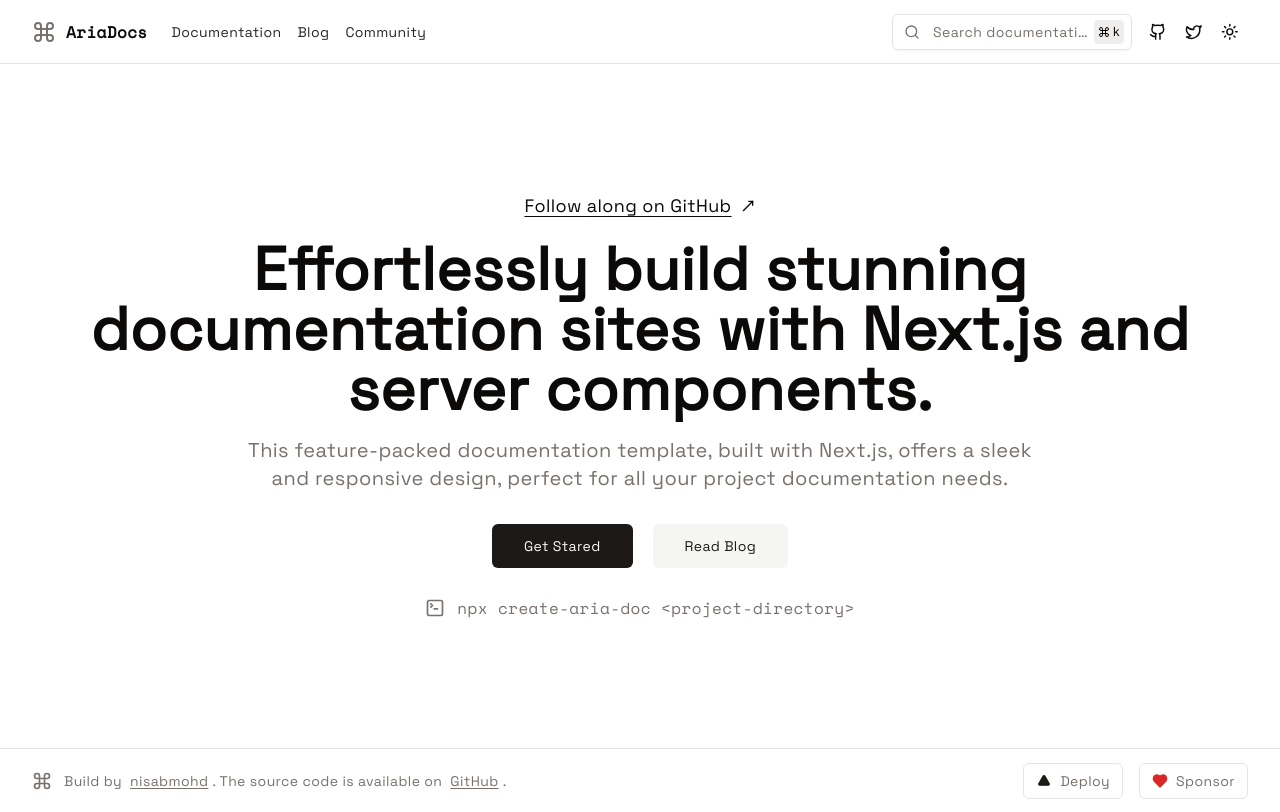
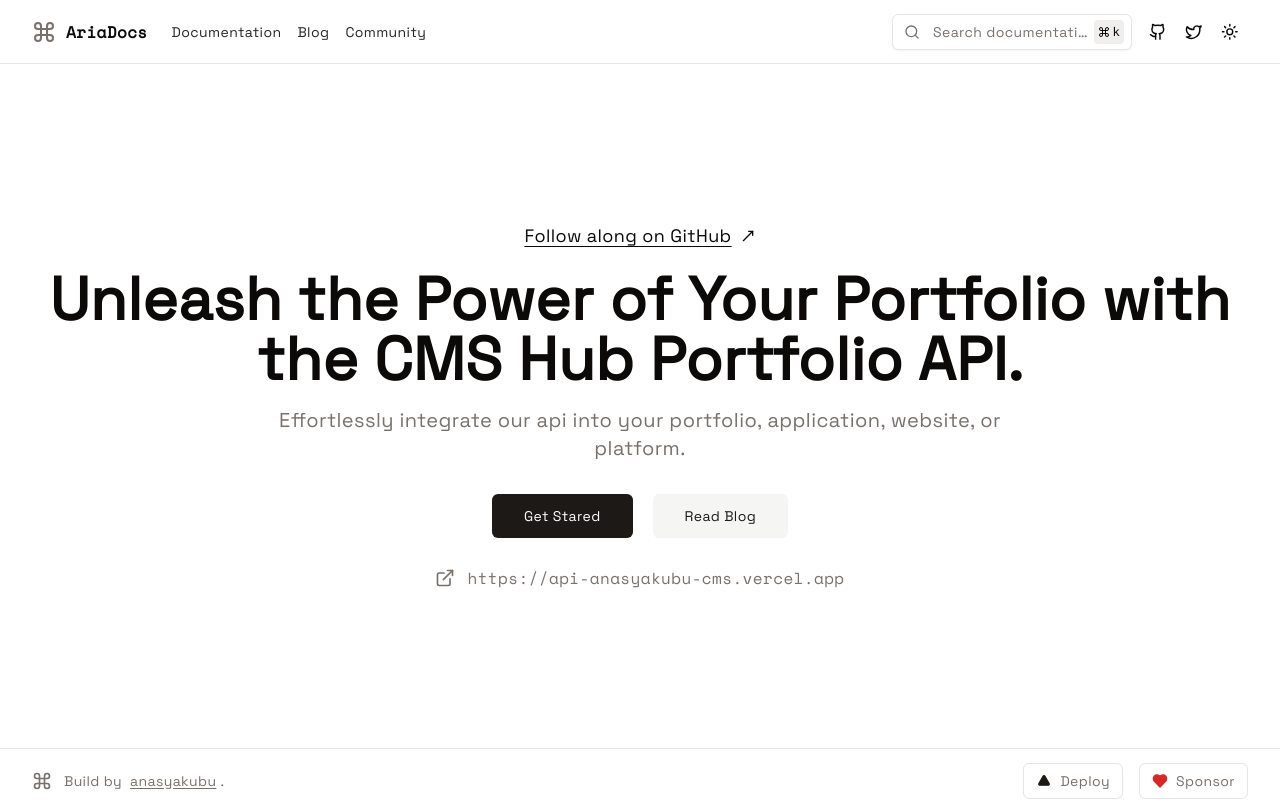
Before and after one commit to anasyakubu/documentation-cms, a Next.js app: page / in a window 1280 px wide. Built offline with nearby package versions, Linux system fonts and the light colour scheme.

Commit message:
update hero and footer

```diff
--- a/app/page.tsx
+++ b/app/page.tsx
@@ -1,6 +1,6 @@
 import { buttonVariants } from "@/components/ui/button";
 import { page_routes } from "@/lib/routes-config";
-import { MoveUpRightIcon, TerminalSquareIcon } from "lucide-react";
+import { MoveUpRightIcon, ExternalLink } from "lucide-react";
 import Link from "next/link";
 
 export default function Home() {
@@ -15,18 +15,19 @@
         <MoveUpRightIcon className="w-4 h-4 font-extrabold" />
       </Link>
       <h1 className="text-3xl font-bold mb-4 sm:text-6xl">
-        Effortlessly build stunning documentation sites with Next.js and server
-        components.
+        Unleash the Power of Your Portfolio with the CMS Hub Portfolio API.
       </h1>
       <p className="mb-8 sm:text-xl max-w-[800px] text-muted-foreground">
-        This feature-packed documentation template, built with Next.js, offers a
-        sleek and responsive design, perfect for all your project documentation
-        needs.
+        Effortlessly integrate our api into your portfolio, application,
+        website, or platform.
       </p>
-      <div className="flex flex-row items-center gap-5">
+      <div className="flex  flex-row items-center gap-5">
         <Link
           href={`/docs${page_routes[0].href}`}
-          className={buttonVariants({ className: "px-6", size: "lg" })}
+          className={buttonVariants({
+            className: "px-6 p-5 bg-black text-white",
+            size: "lg",
+          })}
         >
           Get Stared
         </Link>
@@ -42,8 +43,8 @@
         </Link>
       </div>
       <span className="flex flex-row items-start sm:gap-2 gap-0.5 text-muted-foreground text-md mt-7 -mb-12 max-[800px]:mb-12 font-code sm:text-base text-sm font-medium">
-        <TerminalSquareIcon className="w-5 h-5 sm:mr-1 mt-0.5" />
-        {"npx create-aria-doc <project-directory>"}
+        <ExternalLink className="w-5 h-5 sm:mr-1 mt-0.5" />
+        {"https://api-anasyakubu-cms.vercel.app"}
       </span>
     </div>
   );
--- a/components/footer.tsx
+++ b/components/footer.tsx
@@ -12,16 +12,9 @@
             Build by{" "}
             <Link
               className="px-1 underline underline-offset-2"
-              href="https://github.com/nisabmohd"
+              href="https://github.com/anasyakubu"
             >
-              nisabmohd
-            </Link>
-            . The source code is available on{" "}
-            <Link
-              className="px-1 underline underline-offset-2"
-              href="https://github.com/nisabmohd/Aria-Docs"
-            >
-              GitHub
+              anasyakubu
             </Link>
             .
           </p>
@@ -39,14 +32,14 @@
   return (
     <>
       <Link
-        href="https://vercel.com/templates/next.js/documentation-template"
+        href=""
         className={buttonVariants({ variant: "outline", size: "sm" })}
       >
         <TriangleIcon className="h-[0.8rem] w-4 mr-2 text-primary fill-current" />
         Deploy
       </Link>
       <Link
-        href="https://github.com/sponsors/nisabmohd"
+        href="https://github.com/anasyakubu"
         className={buttonVariants({ variant: "outline", size: "sm" })}
       >
         <HeartIcon className="h-4 w-4 mr-2 text-red-600 fill-current" />
```
